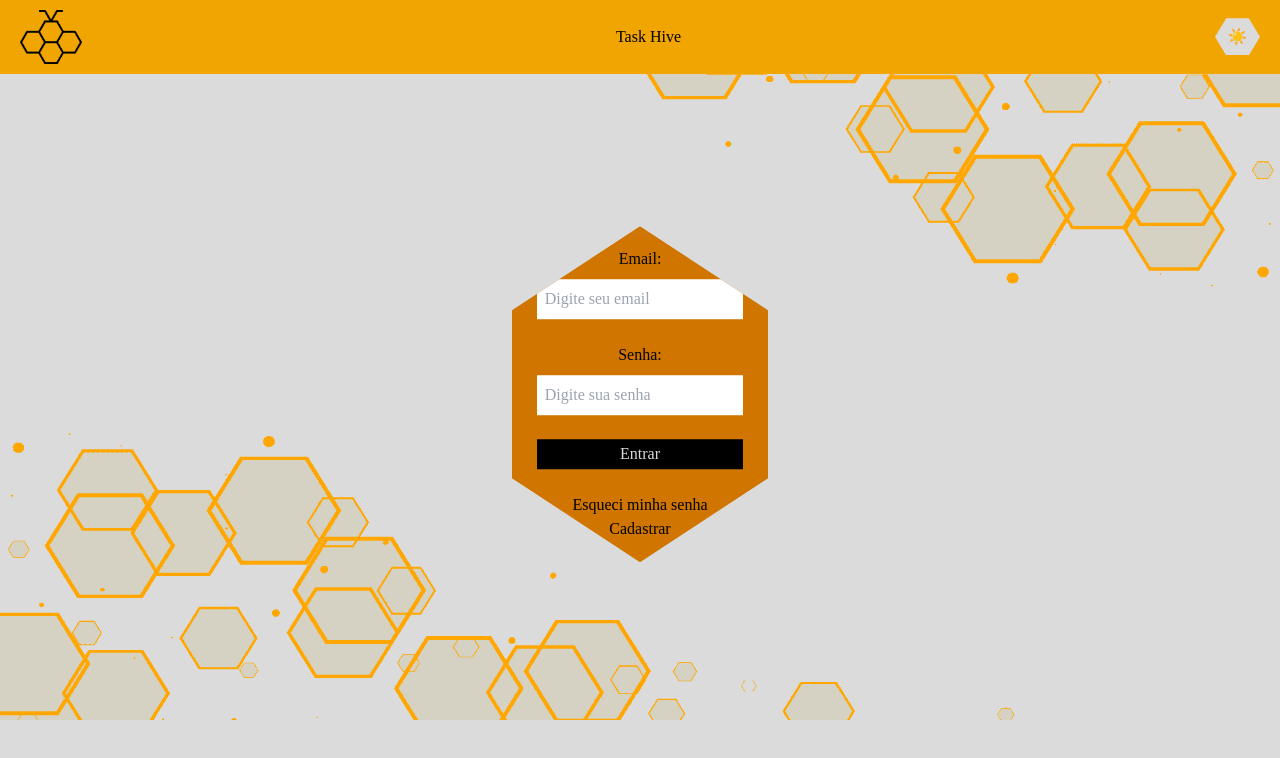
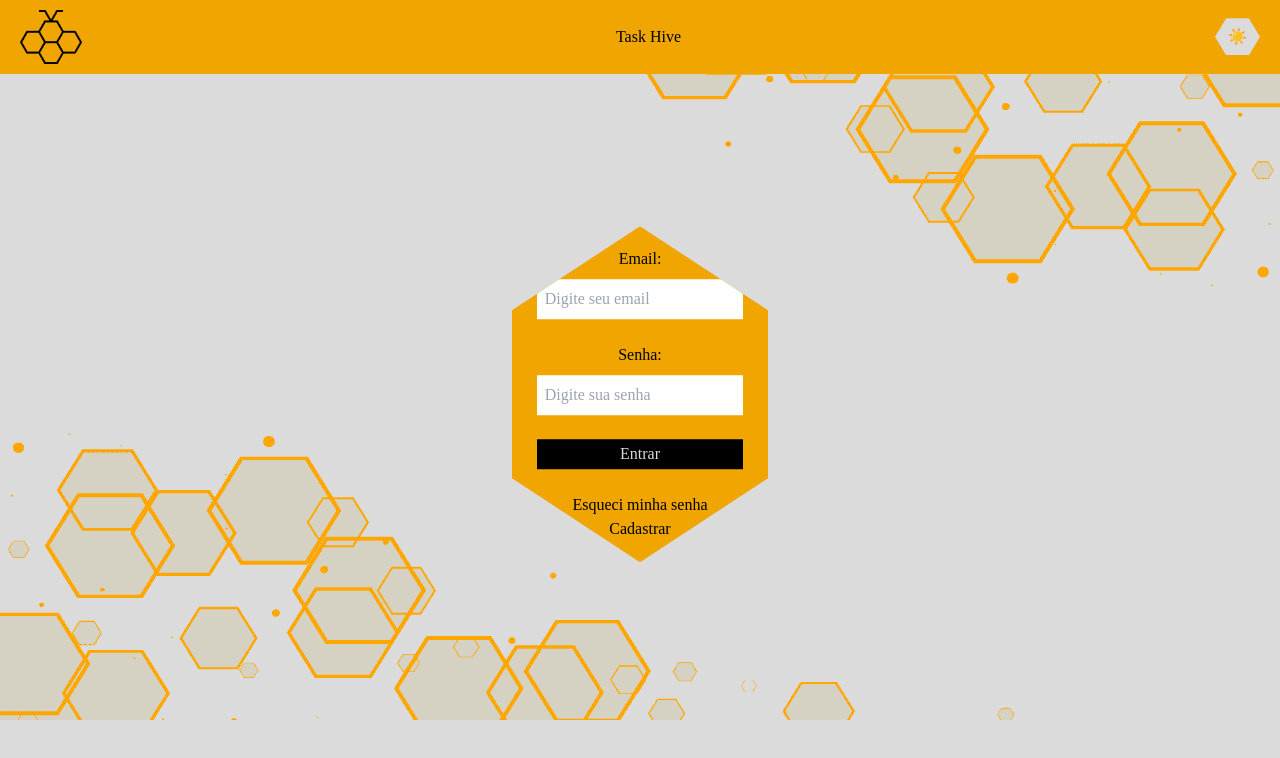
Before and after one commit to Senai-2024-TDS-3/Task_Hive, a React (Vite) app in the folder frontend/: page / in a window 1280 px wide. Shown: the top 758 px of the page. Built offline with nearby package versions, Linux system fonts and the light colour scheme; a web font is replaced by a local one.

Commit message:
Update - Rotas e CSS

```diff
--- a/frontend/src/App.jsx
+++ b/frontend/src/App.jsx
@@ -1,4 +1,3 @@
-import Teste from './pages/Teste'
 import Home from './Home'
 import Hex_Cell_Task from './components/Hex_Cell_Task'
 import Admin_Visualizar_Tasks from './components/admin/Admin_Visualizar_Tasks'
--- a/frontend/src/components/layout/Hive_Layout_Tasks.jsx
+++ b/frontend/src/components/layout/Hive_Layout_Tasks.jsx
@@ -1,4 +1,3 @@
-import Hex_Teste from "../Hex_Teste"
 
 
 export default function Hive_Layout_Tasks() {
@@ -7,13 +6,6 @@ export default function Hive_Layout_Tasks() {
             <div className="Hex_Layout_Tasks">
                 {/* NUMERO MÁXIMO = 7 */}
                 <div id="divtask" >
-                    <Hex_Teste />
-                    <Hex_Teste />
-                    <Hex_Teste />
-                    <Hex_Teste />
-                    <Hex_Teste />
-                    <Hex_Teste />
-                    <Hex_Teste />
                 </div>
             </div>
         </>
--- a/frontend/src/components/login/Hive_Card_Login.css
+++ b/frontend/src/components/login/Hive_Card_Login.css
@@ -14,7 +14,7 @@
 	flex-direction: column;
 	width: 20vw;
 	height: 42vh;
-	background-color: #F0A500;
+	background-color: #f0a500;
 	clip-path: polygon(50% 0%, 100% 25%, 100% 75%, 50% 100%, 0% 75%, 0% 25%);
 	margin: 1%;
 	padding: 2%;
--- a/frontend/src/index.css
+++ b/frontend/src/index.css
@@ -102,7 +102,7 @@ img
 	align-items: center;
 	margin: 8% 35%;
 	padding: 2%;
-	background-color: #ffa500;
+	background-color: #f0a500;
 	width: 80%;
 	max-width: 600px;
 	box-shadow: 0 4px 6px rgba(0, 0, 0, 0.1);
@@ -233,7 +233,7 @@ button:hover
 .hex_user {
     width: 175px;
     height: 175px;
-    background-color: #F0A500;
+    background-color: #f0a500;
     color: black;
     clip-path: polygon(50% 0%, 100% 25%, 100% 75%, 50% 100%, 0% 75%, 0% 25%);
     display: flex;
@@ -244,8 +244,7 @@ button:hover
     transition: background-color 0.3s;
 }
 
-.hex_task:hover,
-.hex {
+.hex_task:hover{
     background-color: #cf7500;
 }
 
```
Also changed, not shown: frontend/src/components/layout/Hive_Layout_Users.jsx (+5 -7 lines), 1 other file (tests, documents, lock files or other folders).
